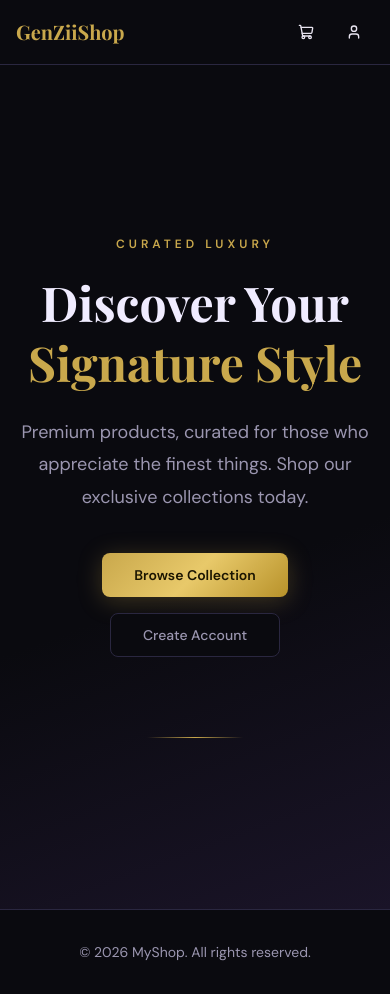
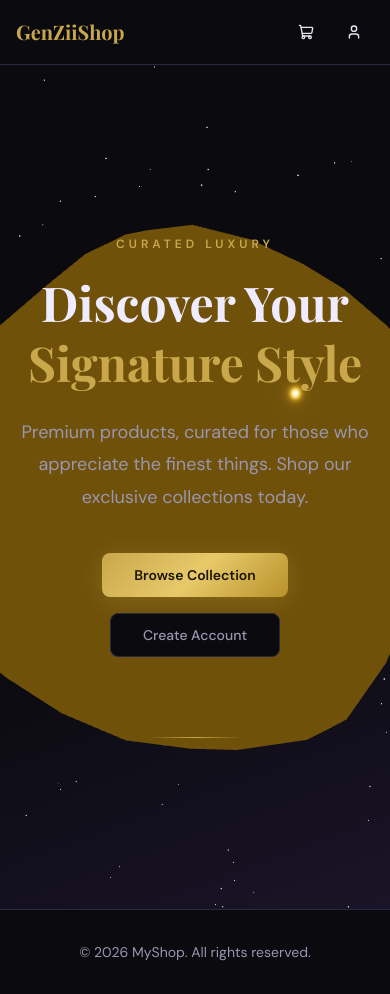
Before and after one commit to m-bwela/E-Commerce-Project, a React (Vite) app in the folder Client/: page / in a window 390 px wide. Built offline with nearby package versions, Linux system fonts and the light colour scheme; no server answers.

Commit message:
Created a 3D model for Home page

```diff
--- a/Client/package.json
+++ b/Client/package.json
@@ -18,6 +18,8 @@
     "@radix-ui/react-label": "^2.1.8",
     "@radix-ui/react-separator": "^1.1.8",
     "@radix-ui/react-slot": "^1.2.4",
+    "@react-three/drei": "^10.7.7",
+    "@react-three/fiber": "^9.6.1",
     "@reduxjs/toolkit": "^2.11.2",
     "axios": "^1.14.0",
     "class-variance-authority": "^0.7.1",
@@ -31,6 +33,7 @@
     "react-redux": "^9.2.0",
     "react-router-dom": "^7.14.0",
     "tailwind-merge": "^3.5.0",
+    "three": "^0.184.0",
     "zod": "^4.3.6"
   },
   "devDependencies": {
--- a/Client/src/pages/Home.jsx
+++ b/Client/src/pages/Home.jsx
@@ -1,15 +1,60 @@
 import { Link } from 'react-router-dom'
 import { Button } from '@/components/ui/button'
+import { Canvas, useFrame } from '@react-three/fiber'
+import { useRef } from 'react'
+import { MeshDistortMaterial, Float, Stars } from '@react-three/drei'
+
+// A slowly rotating gold orb that floats in the hero
+function GoldOrb() {
+  const mesh = useRef()
+  // useFrame runs every animation frame — we rotate the orb a tiny bit each frame
+  useFrame((state) => {
+    mesh.current.rotation.x = state.clock.elapsedTime * 0.15
+    mesh.current.rotation.y = state.clock.elapsedTime * 0.2
+  })
+  return (
+    // Float makes it bob up and down gently
+    <Float speed={1.5} rotationIntensity={0.3} floatIntensity={1}>
+      <mesh ref={mesh}>
+        {/* icosahedronGeometry = a multi-faceted gem-like shape */}
+        <icosahedronGeometry args={[1.4, 4]} />
+        {/* MeshDistortMaterial warps the surface slightly — gives it a liquid gold look */}
+        <MeshDistortMaterial
+          color="#c9a84c"
+          emissive="#b8922a"
+          emissiveIntensity={0.3}
+          distort={0.35}
+          speed={1.5}
+          roughness={0.1}
+          metalness={0.9}
+        />
+      </mesh>
+    </Float>
+  )
+}
 
 function Home() {
   return (
     <div
-      className="min-h-screen flex flex-col items-center justify-center text-center px-4"
+      className="min-h-screen flex flex-col items-center justify-center text-center px-4 relative"
       style={{ background: 'linear-gradient(160deg, #0a0a0f 60%, #1a1428 100%)' }}
     >
+      {/* ── 3D Canvas — sits behind all the text ── */}
+      <div className="absolute inset-0 pointer-events-none">
+        <Canvas camera={{ position: [0, 0, 5], fov: 50 }}>
+          {/* Stars fills the background with tiny white dots */}
+          <Stars radius={80} depth={50} count={3000} factor={3} fade speed={0.5} />
+          {/* Lighting */}
+          <ambientLight intensity={0.4} />
+          <pointLight position={[5, 5, 5]} intensity={2} color="#e8c96a" />
+          <pointLight position={[-5, -3, -5]} intensity={0.5} color="#6040a0" />
+          <GoldOrb />
+        </Canvas>
+      </div>
+
       {/* Eyebrow label */}
       <p
-        className="text-xs font-semibold uppercase tracking-[4px] mb-5"
+        className="text-xs font-semibold uppercase tracking-[4px] mb-5 relative z-10"
         style={{ color: '#c9a84c' }}
       >
         Curated Luxury
@@ -17,7 +62,7 @@ function Home() {
 
       {/* Headline */}
       <h1
-        className="text-5xl md:text-7xl font-bold mb-6 leading-tight"
+        className="text-5xl md:text-7xl font-bold mb-6 leading-tight relative z-10"
         style={{ fontFamily: "'Playfair Display', serif", color: '#f0ecff' }}
       >
         Discover Your
@@ -26,13 +71,13 @@ function Home() {
       </h1>
 
       {/* Sub-headline */}
-      <p className="text-lg max-w-xl mb-10" style={{ color: '#9b96b0', lineHeight: 1.8 }}>
+      <p className="text-lg max-w-xl mb-10 relative z-10" style={{ color: '#9b96b0', lineHeight: 1.8 }}>
         Premium products, curated for those who appreciate the finest things.
         Shop our exclusive collections today.
       </p>
 
       {/* CTA buttons */}
-      <div className="flex gap-4 flex-wrap justify-center">
+      <div className="flex gap-4 flex-wrap justify-center relative z-10">
         <Link to="/products">
           <Button
             size="lg"
@@ -60,7 +105,7 @@ function Home() {
 
       {/* Decorative gold line */}
       <div
-        className="mt-20 w-24 h-px"
+        className="mt-20 w-24 h-px relative z-10"
         style={{ background: 'linear-gradient(90deg, transparent, #c9a84c, transparent)' }}
       />
     </div>
--- a/Client/src/pages/ProductDetail.jsx
+++ b/Client/src/pages/ProductDetail.jsx
@@ -1,7 +1,8 @@
 import { useEffect } from 'react'
-import { useParams, Link } from 'react-router-dom'
+import { useParams, Link, useNavigate } from 'react-router-dom'
 import { useDispatch, useSelector } from 'react-redux'
 import { fetchProductById, clearProduct } from '@/store/productsSlice'
+import { addToCart } from '@/store/cartSlice'
 import { Button } from '@/components/ui/button'
 import { Skeleton } from '@/components/ui/skeleton'
 import { Badge } from '@/components/ui/badge'
@@ -13,7 +14,13 @@ function ProductDetail() {
   // eg. /products/abc-123 -> id = "abc-123"
 
   const dispatch = useDispatch()
+  const navigate = useNavigate()
   const { product, loading, error } = useSelector((state) => state.products)
+
+  const handleAddToCart = () => {
+    dispatch(addToCart({ productId: product.id, quantity: 1 }))
+    navigate('/cart')
+  }
 
   useEffect(() => {
     dispatch(fetchProductById(id))
@@ -103,8 +110,8 @@ function ProductDetail() {
               ? `${product.stock} in stock`
               : 'Out of stock'}
           </p>
-          <Button size='lg' disabled={product.stock === 0}>
-              {product.stock > 0 ? 'Add to Cart' : 'Out of Stock'}
+          <Button size='lg' disabled={product.stock === 0} onClick={handleAddToCart}>
+            {product.stock > 0 ? 'Add to Cart' : 'Out of Stock'}
           </Button>
         </div>
       </div>
```
Also changed, not shown: 2 other files (tests, documents, lock files or other folders).
